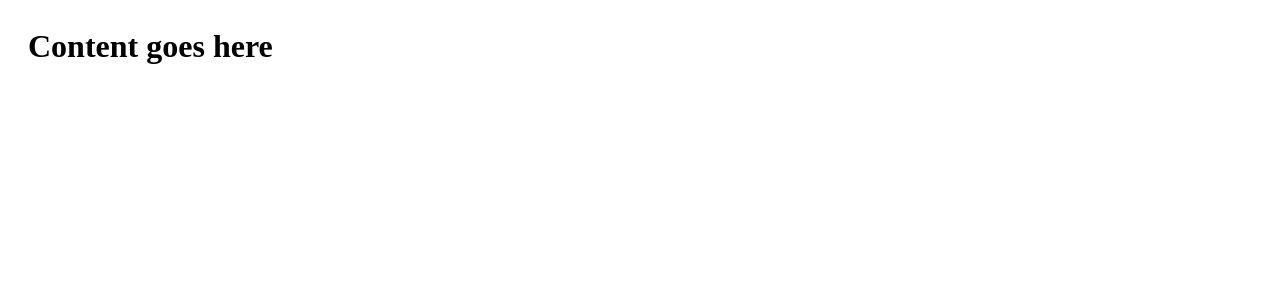
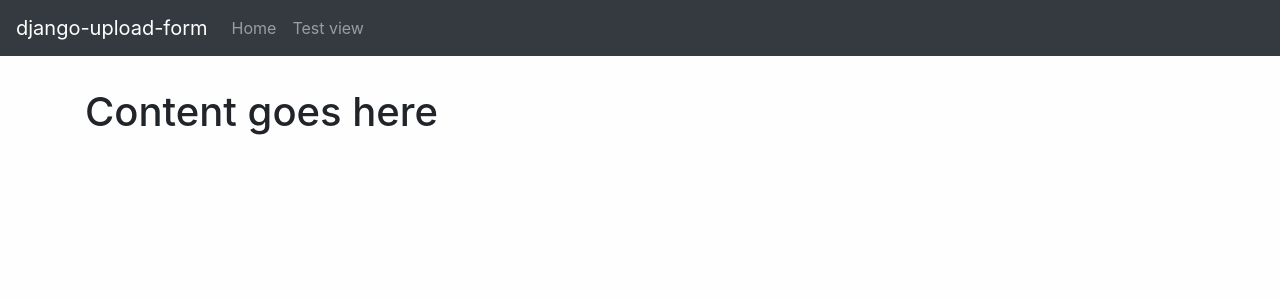
Before and after one commit to morlandi/django-upload-form, a Django app: template example/project/templates/base.html in a window 1280 px wide. Shown: the top 300 px of the page. Run offline with Django 3.2, Linux system fonts and the light colour scheme; the template is opened without the code that fills it, so the values that code supplies are empty; some libraries are stand-ins or nearby versions.

Commit message:
Example project UI cleanup

```diff
--- /dev/null
+++ b/example/project/static/example.css
@@ -0,0 +1,48 @@
+
+body {
+     padding-top: 5rem;
+     background-color: #fefefe;
+}
+
+.messages {
+    border: 1px dashed gray;
+    color: gray;
+    padding: 10px;
+    background-color: #ddd;
+}
+.messages li {
+    margin-left: 20px;
+}
+
+#content {
+    margin-bottom: 30px;
+}
+
+main {
+}
+
+body.page-index a.nav-link.page-index,
+body.page-test a.nav-link.page-test {
+    color: #fff;
+}
+
+h3 {
+    color: #127EC5;
+}
+
+.numeric {
+    text-align: right;
+}
+
+.nowrap {
+    white-space: nowrap;
+}
+
+table.simpletable {
+    border-collapse: collapse;
+}
+table.simpletable td {
+    border: 1px solid #ddd;
+    padding: 2px 4px;
+    font-size: 12px;
+}
--- a/example/project/templates/base.html
+++ b/example/project/templates/base.html
@@ -1,21 +1,25 @@
-{% load static %}
+{% load i18n static %}
 
-<html>
-    <head>
+<!doctype html>
+<html lang="en">
+
+<head>
+    <meta charset="utf-8">
+    <meta name="viewport" content="width=device-width, initial-scale=1, shrink-to-fit=no">
+
+    <link rel="stylesheet" href="https://stackpath.bootstrapcdn.com/bootstrap/4.5.0/css/bootstrap.min.css">
+    <link rel="stylesheet" href="{% static 'example.css' %}">
     {% block extrastyle %}
-        <style>
-            body {
-                 padding: 20px;
-            }
+    {% endblock extrastyle %}
+</head>
 
-            .messages {
-                border: 1px dashed gray;
-                color: gray;
-            }
-        </style>
-    {% endblock extrastyle %}
-    </head>
-    <body>
+<body class="page-{% block body-class%}{% endblock body-class%}">
+    {% include 'navbar.html' %}
+
+    <main role="main" class="container">
+
+        <div id="page-title"><h1>{% block page-title %}{% endblock page-title %}</h1></div>
+
         {% block messages %}
             {% if messages %}
             <ul class="messages">
@@ -26,17 +30,20 @@
             {% endif %}
         {% endblock messages %}
 
+        <div id="content">
         {% block content %}
             <h1>Content goes here</h1>
         {% endblock content %}
+        </div>
 
-        {% block extrajs %}
-            <script
-                src="https://code.jquery.com/jquery-3.5.1.min.js"
-                integrity="sha256-9/aliU8dGd2tb6OSsuzixeV4y/faTqgFtohetphbbj0="
-                crossorigin="anonymous">
-            </script>
-            <script src="{% static 'sprintf.min.js' %}"></script>
-        {% endblock extrajs %}
-    </body>
+    </main>
+
+    <script src="https://code.jquery.com/jquery-3.5.1.min.js"></script>
+    <script src="https://stackpath.bootstrapcdn.com/bootstrap/4.5.0/js/bootstrap.bundle.min.js"></script>
+    <script src="{% static 'sprintf.min.js' %}"></script>
+    {% block extrajs %}
+    {% endblock extrajs %}
+
+</body>
+
 </html>
--- /dev/null
+++ b/example/project/templates/navbar.html
@@ -0,0 +1,37 @@
+{% load i18n %}
+
+<nav class="navbar navbar-expand-md navbar-dark bg-dark fixed-top">
+    <a class="navbar-brand" href="https://github.com/morlandi/django-upload-form">django-upload-form</a>
+    <button class="navbar-toggler" type="button" data-toggle="collapse" data-target="#navbarsExampleDefault" aria-controls="navbarsExampleDefault" aria-expanded="false" aria-label="Toggle navigation">
+        <span class="navbar-toggler-icon"></span>
+    </button>
+    <div class="collapse navbar-collapse" id="navbarsExampleDefault">
+        <ul class="navbar-nav mr-auto">
+            <li class="nav-item">
+                <a class="nav-link page-index" href="{% url 'index' %}">{% trans 'Home' %}</a>
+            </li>
+            <li class="nav-item">
+                <a class="nav-link page-test" href="/upload_form/test/">{% trans 'Test view' %}</a>
+            </li>
+            {% comment %}
+            <li class="nav-item">
+                <a class="nav-link disabled" href="#" tabindex="-1" aria-disabled="true">Disabled</a>
+            </li>
+            <li class="nav-item dropdown">
+                <a class="nav-link dropdown-toggle" href="#" id="dropdown01" data-toggle="dropdown" aria-haspopup="true" aria-expanded="false">Dropdown</a>
+                <div class="dropdown-menu" aria-labelledby="dropdown01">
+                    <a class="dropdown-item" href="#">Action</a>
+                    <a class="dropdown-item" href="#">Another action</a>
+                    <a class="dropdown-item" href="#">Something else here</a>
+                </div>
+            </li>
+            {% endcomment %}
+        </ul>
+        {% comment %}
+        <form class="form-inline my-2 my-lg-0">
+            <input class="form-control mr-sm-2" type="text" placeholder="Search" aria-label="Search">
+            <button class="btn btn-secondary my-2 my-sm-0" type="submit">Search</button>
+        </form>
+        {% endcomment %}
+    </div>
+</nav>
--- a/example/project/views.py
+++ b/example/project/views.py
@@ -1,6 +1,7 @@
 from django.shortcuts import render
 from django.http import JsonResponse
 from django.http import HttpResponseRedirect
+from django.contrib import messages
 try:
     from django.urls import reverse
 except ModuleNotFoundError as e:
@@ -24,7 +25,7 @@ def index(request):
 
     return render(
         request,
-        'index.html', {
+        'pages/index.html', {
             'app_settings': app_settings,
             'form': form,
             'form_as_html': form.as_html(request),
--- a/upload_form/templates/upload_form/upload_form.html
+++ b/upload_form/templates/upload_form/upload_form.html
@@ -22,7 +22,7 @@
         </div>
         {% endif %}
 
-        <input style="display: none;" type="file" name="files[]" accept="{{accept}}" capture="camera" id="uploadform_file_input" multiple onchange="UploadForm.handleFiles(this.files)">
+        <input style="display: none;" type="file" name="files[]" accept="{{accept}}" id="uploadform_file_input" multiple onchange="UploadForm.handleFiles(this.files)">
         <label class="button" for="uploadform_file_input">
             <img src="{% static 'upload_form/icons/cloud-upload-svgrepo-com.svg' %}" alt="{% trans 'upload' %}">
             <p>
```
Also changed, not shown: example/project/templates/base_with_bootstrap.html (deleted, +0 -13 lines), example/project/templates/index.html (deleted, +0 -107 lines), example/project/templates/pages/index.html (added, +96 -0 lines), 1 other file.
